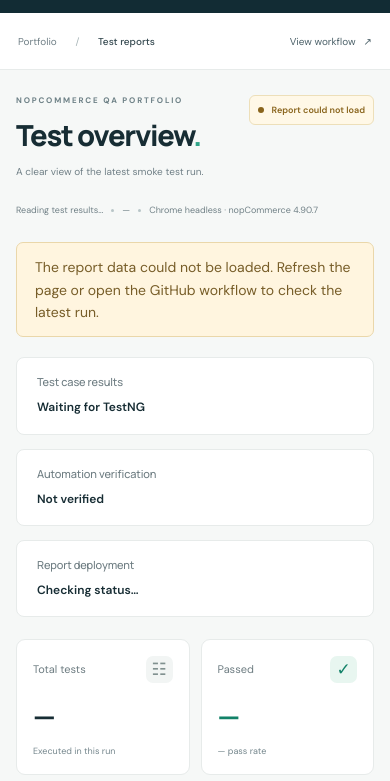
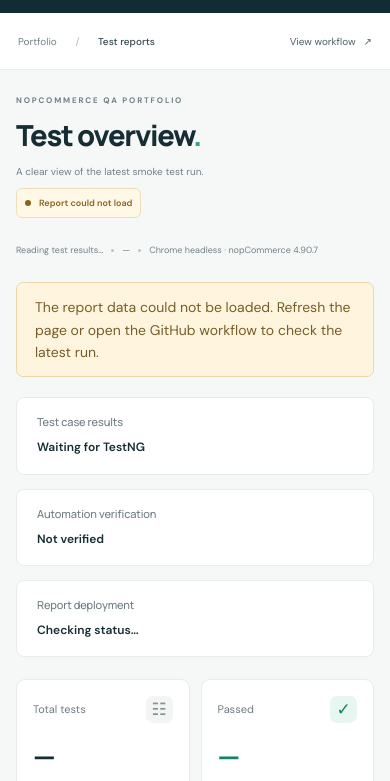
Before and after one commit to phuctan153/nopcommerce-qa, a plain HTML site: page automation/report/index.html in a window 390 px wide. Shown: the part 63-844 px from the top of the page. Drawn offline with Linux system fonts and the light colour scheme; no server answers.

Commit message:
fix: prevent QA-011 report heading overflow on narrow screens

```diff
--- a/automation/report/style.css
+++ b/automation/report/style.css
@@ -319,8 +319,8 @@ tbody tr:hover { background: #fbfdfc; }
   .topbar { padding: 0 18px; font-size: 10px; }
   .top-link { gap: 8px; }
   main { padding: 25px 16px 20px; }
-  .page-heading { align-items: flex-start; gap: 10px; }
-  .run-state { font-size: 9px; padding: 8px; }
+  .page-heading { flex-direction: column; align-items: flex-start; gap: 10px; }
+  .run-state { font-size: 9px; padding: 8px; max-width: 100%; white-space: normal; overflow-wrap: anywhere; }
   .eyebrow { font-size: 8px; }
   .subtitle { font-size: 10px; }
   .run-meta { font-size: 9px; line-height: 1.8; gap: 8px; }
```
